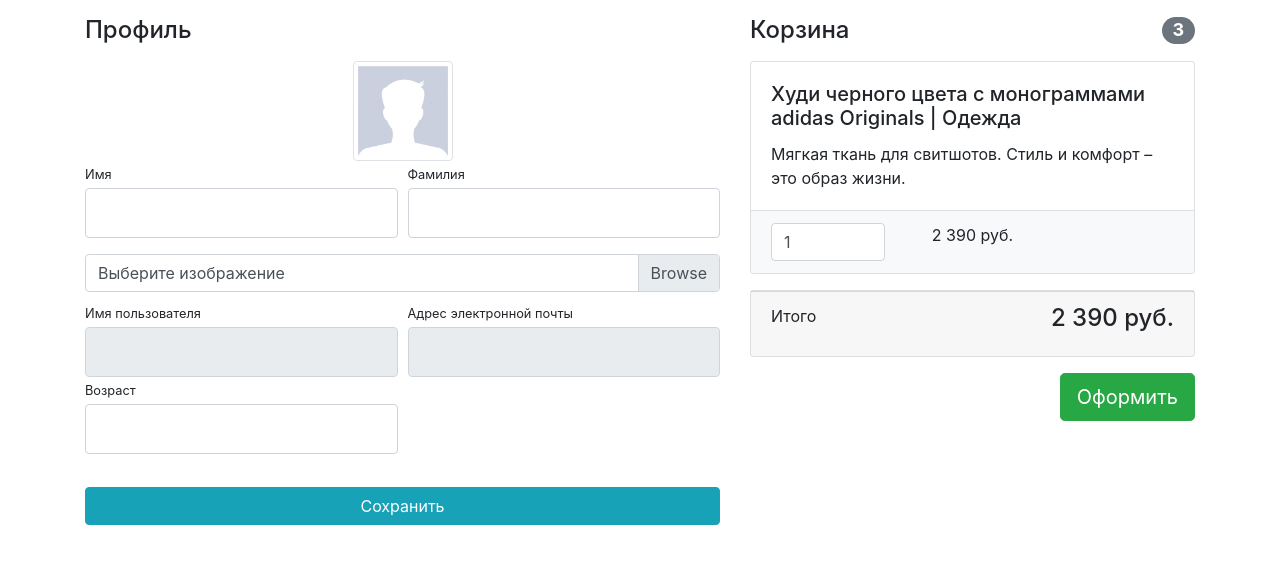
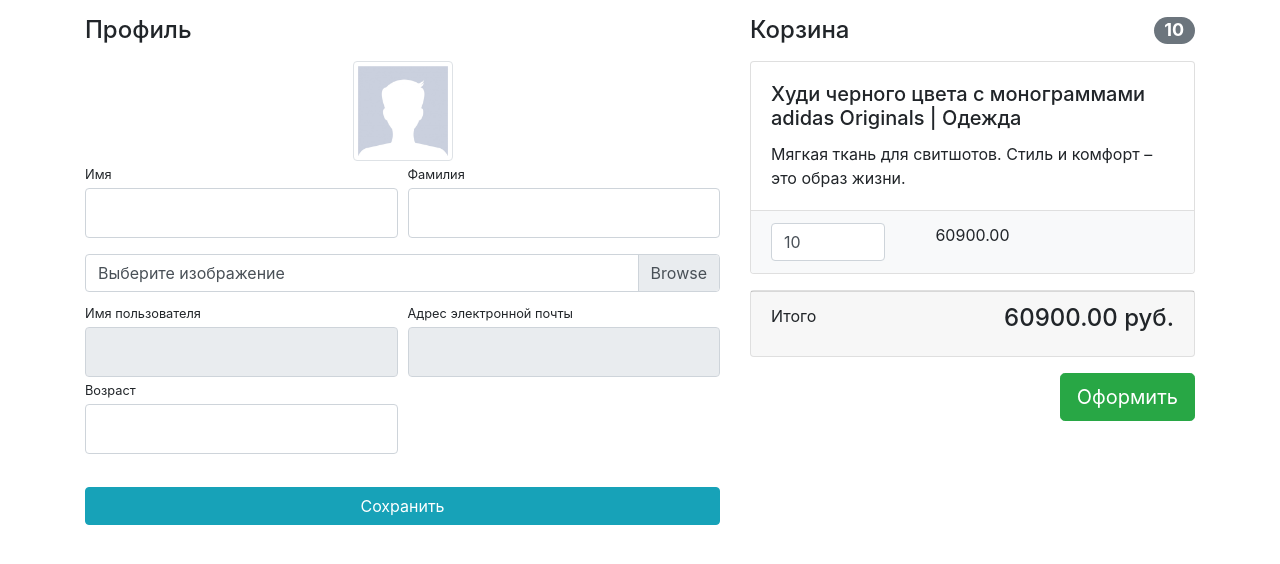
Before and after one commit to sergeyBukov/geekshop_new, a Django app: template authapp/templates/authapp/profile.html in a window 1280 px wide. Shown: the part 56-620 px from the top of the page. Run offline with Django 3.2, Linux system fonts and the light colour scheme; data comes from the database, SQL or seed files in the repository; tables that the repository leaves empty hold one stand-in row (values such as "Sample post"); the template is opened without the code that fills it: values that come from a table or form of the project are taken from there, most other values are stand-ins (such as "Sample title", 1, 10 or a date in 2020); parts of the project's set-up code (start-up, migrations or seed data) failed here and were passed over; some libraries are stand-ins or nearby versions.

Commit message:
{{ baskets.0.total_quantity }} {{ baskets.0.total_sum }}

```diff
--- a/baskets/templates/baskets/basket.html
+++ b/baskets/templates/baskets/basket.html
@@ -1,21 +1,21 @@
 {% if baskets %}
     <h4 class="mt-3 mb-3 d-flex justify-content-between align-items-center mb-3">
-        Корзина <span class="badge badge-secondary badge-pill">3</span>
+        Корзина <span class="badge badge-secondary badge-pill">{{ baskets.0.total_quantity }}</span>
     </h4>
     {% for basket in baskets %}
         <div class="card mb-3">
             <div class="card-body">
-                <h5 class="card-title">{{ basket.product}}</h5>
-                <p class="card-text">{{ basket.product.description}}</p>
+                <h5 class="card-title">{{ basket.product }}</h5>
+                <p class="card-text">{{ basket.product.description }}</p>
             </div>
             <ul class="list-group list-group-flush">
                 <li class="list-group-item bg-light">
                     <div class="row text-center">
                         <div class="col-lg-4">
                             <input name="basketID" type="number" class="form-control"
-                                   value="1" min="0">
+                                   value="{{ basket.quantity }}" min="0">
                         </div>
-                        <div class="col-lg-4">2 390 руб.</div>
+                        <div class="col-lg-4">{{ basket.sum }}</div>
                         <div class="col-lg-4">
                             <a href="#">
                                 <i class="fas fa-trash"></i>
@@ -29,7 +29,7 @@
     <div class="card mb-3">
         <div class="card-footer">
             <p class="float-left">Итого</p>
-        <h4 class="float-right">2 390 руб.</h4>
+            <h4 class="float-right">{{ baskets.0.total_sum }} руб.</h4>
         </div>
     </div>
     <button type="button" class="btn btn-success btn-lg float-right">Оформить</button>
```
Lines whose indentation alone changed are shown as unchanged.
